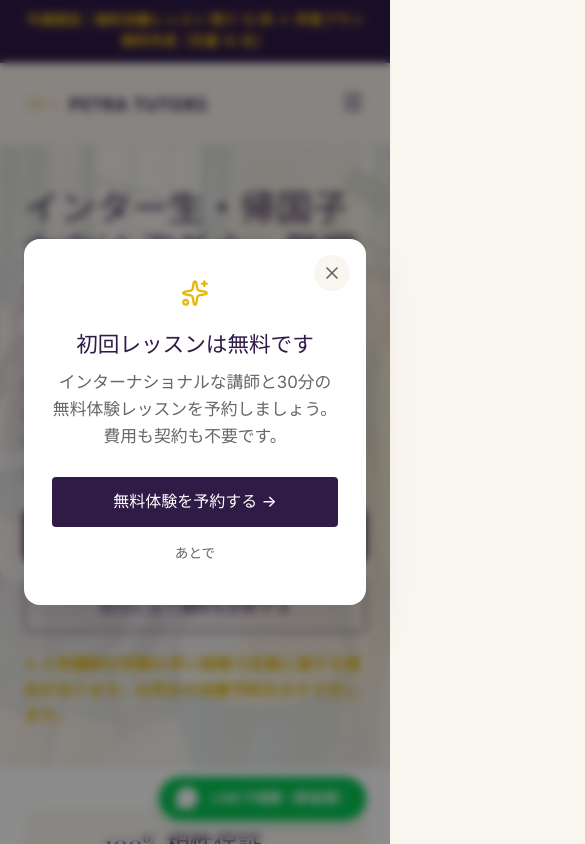
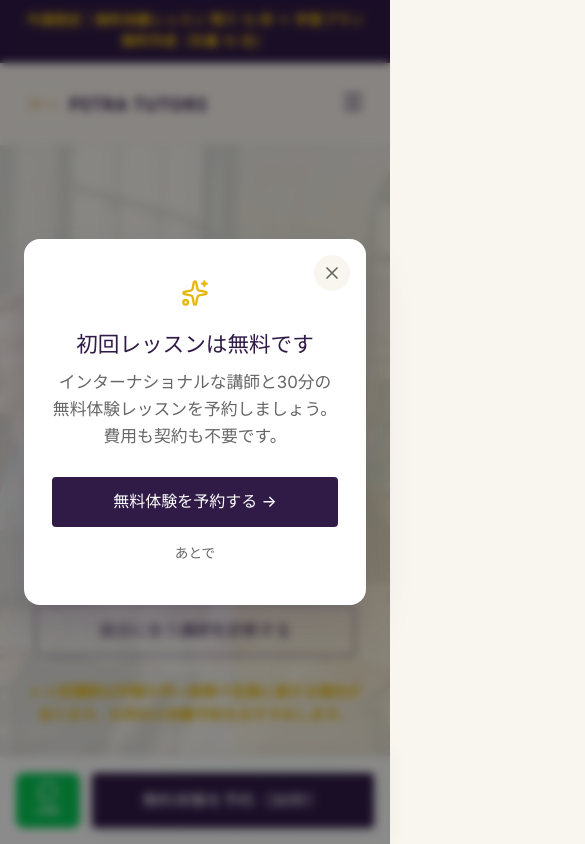
Before and after one commit to petratutorsadmin/petratutors, a React (Vite) app: page / in a window 390 px wide. Shown: the top 844 px of the page, 585 px wide, since content can reach past the window. Built offline with nearby package versions, Linux system fonts and the light colour scheme; a web font is replaced by a local one.

Commit message:
feat: mobile-first high-conversion funnel redesign with sticky CTA and 100vh hero

```diff
--- a/src/components/Layout.jsx
+++ b/src/components/Layout.jsx
@@ -3,6 +3,8 @@ import Navbar from './Navbar';
 import Footer from './Footer';
 import WelcomePopup from './WelcomePopup';
 import LineButton from './LineButton';
+
+import StickyCTA from './StickyCTA';
 
 export default function Layout() {
     return (
@@ -14,6 +16,7 @@ export default function Layout() {
             </main>
             <Footer />
             <LineButton />
+            <StickyCTA />
         </>
     );
 }
--- /dev/null
+++ b/src/components/StickyCTA.jsx
@@ -0,0 +1,27 @@
+import { useTranslation } from 'react-i18next';
+import { Link } from 'react-router-dom';
+import { MessageCircle } from 'lucide-react';
+import styles from './StickyCTA.module.css';
+
+export default function StickyCTA() {
+    const { t } = useTranslation();
+
+    return (
+        <div className={styles.stickyWrapper}>
+            <div className={styles.stickyContainer}>
+                <a
+                    href={t('nav.line_url')}
+                    target="_blank"
+                    rel="noopener noreferrer"
+                    className={styles.lineLink}
+                >
+                    <MessageCircle size={20} />
+                    <span>LINE</span>
+                </a>
+                <Link to="/inquiry" className={`btn btn-primary ${styles.mainBtn}`}>
+                    {t('nav.inquiry')}
+                </Link>
+            </div>
+        </div>
+    );
+}
--- /dev/null
+++ b/src/components/StickyCTA.module.css
@@ -0,0 +1,48 @@
+.stickyWrapper {
+    display: none;
+    position: fixed;
+    bottom: 0;
+    left: 0;
+    right: 0;
+    z-index: 1000;
+    padding: 1rem;
+    background: linear-gradient(to top, rgba(255, 255, 255, 0.95), rgba(255, 255, 255, 0.8));
+    backdrop-filter: blur(10px);
+    -webkit-backdrop-filter: blur(10px);
+    border-top: 1px solid rgba(0, 0, 0, 0.05);
+    box-shadow: 0 -4px 20px rgba(0, 0, 0, 0.05);
+}
+
+.stickyContainer {
+    display: flex;
+    gap: 0.75rem;
+    max-width: 500px;
+    margin: 0 auto;
+}
+
+.lineLink {
+    display: flex;
+    flex-direction: column;
+    align-items: center;
+    justify-content: center;
+    background-color: #06C755;
+    color: white;
+    padding: 0.5rem 1rem;
+    border-radius: var(--radius-md);
+    font-size: 0.65rem;
+    font-weight: 700;
+    min-width: 64px;
+    gap: 2px;
+}
+
+.mainBtn {
+    flex: 1;
+    font-weight: 700;
+    box-shadow: 0 4px 12px rgba(48, 27, 71, 0.15);
+}
+
+@media (max-width: 768px) {
+    .stickyWrapper {
+        display: block;
+    }
+}
--- a/src/pages/Home.jsx
+++ b/src/pages/Home.jsx
@@ -61,8 +61,8 @@ export default function Home() {
                 </div>
             </section>
 
-            {/* Core Value Section (About) */}
-            <section className={`section ${styles.about}`}>
+            {/* Core Value Section (About) - Hidden on Mobile for 2-scroll funnel */}
+            <section className={`section ${styles.about} mobile-hide`}>
                 <div className="container">
                     <div className={`${styles.aboutGrid} animate-on-scroll`}>
                         <div className={styles.aboutContent}>
--- a/src/pages/Home.module.css
+++ b/src/pages/Home.module.css
@@ -400,33 +400,44 @@
 
 @media (max-width: 768px) {
     .hero {
-        padding: var(--space-lg) 0;
+        min-height: calc(100vh - 80px); /* Fill screen minus header */
+        display: flex;
+        align-items: center;
+        padding: 0;
+        text-align: center;
+    }
+
+    .heroContainer {
+        margin: 0 auto;
+        padding: 2rem 1.5rem;
     }
 
     .heroTitle {
-        font-size: 2.5rem;
+        font-size: 2.2rem;
+        line-height: 1.25;
+        margin-bottom: 2rem;
     }
 
-    .programsGrid,
-    .stepsGrid {
-        grid-template-columns: 1fr;
-        gap: var(--space-md);
-    }
-
-    .programCard,
-    .trustCard,
-    .pricingCard {
-        padding: var(--space-md);
-    }
-
-    .sectionHeader {
-        flex-direction: column;
-        align-items: flex-start;
-        gap: 1.5rem;
+    .heroSubtitle {
+        display: none; /* Compress funnel: skip long intro on mobile */
     }
 
     .heroCtas {
         flex-direction: column;
+        gap: 1rem;
+        width: 100%;
+        max-width: 320px;
+        margin: 0 auto 1.5rem;
+    }
+
+    .heroCtas .btn {
+        width: 100%;
+        padding: 1rem;
+        font-size: 1.1rem;
+    }
+
+    .scarcityNote {
+        font-size: 0.9rem;
     }
 }
 
```
